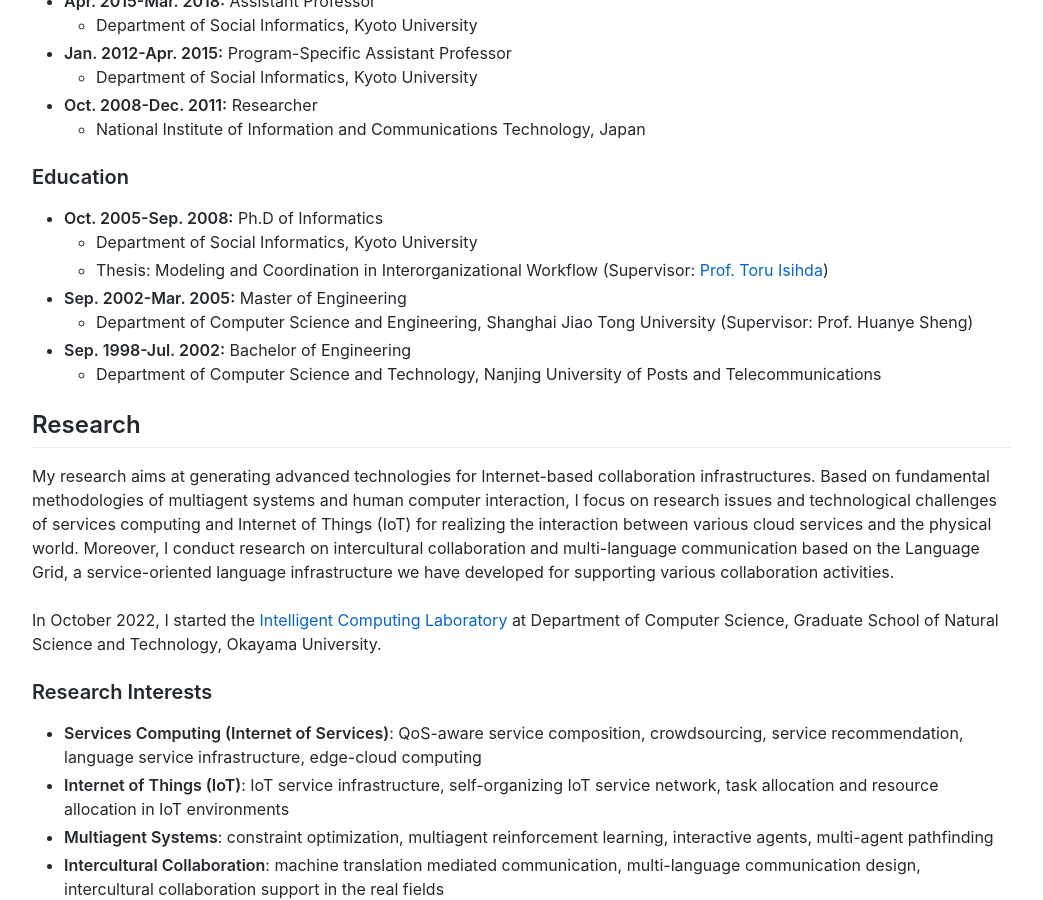
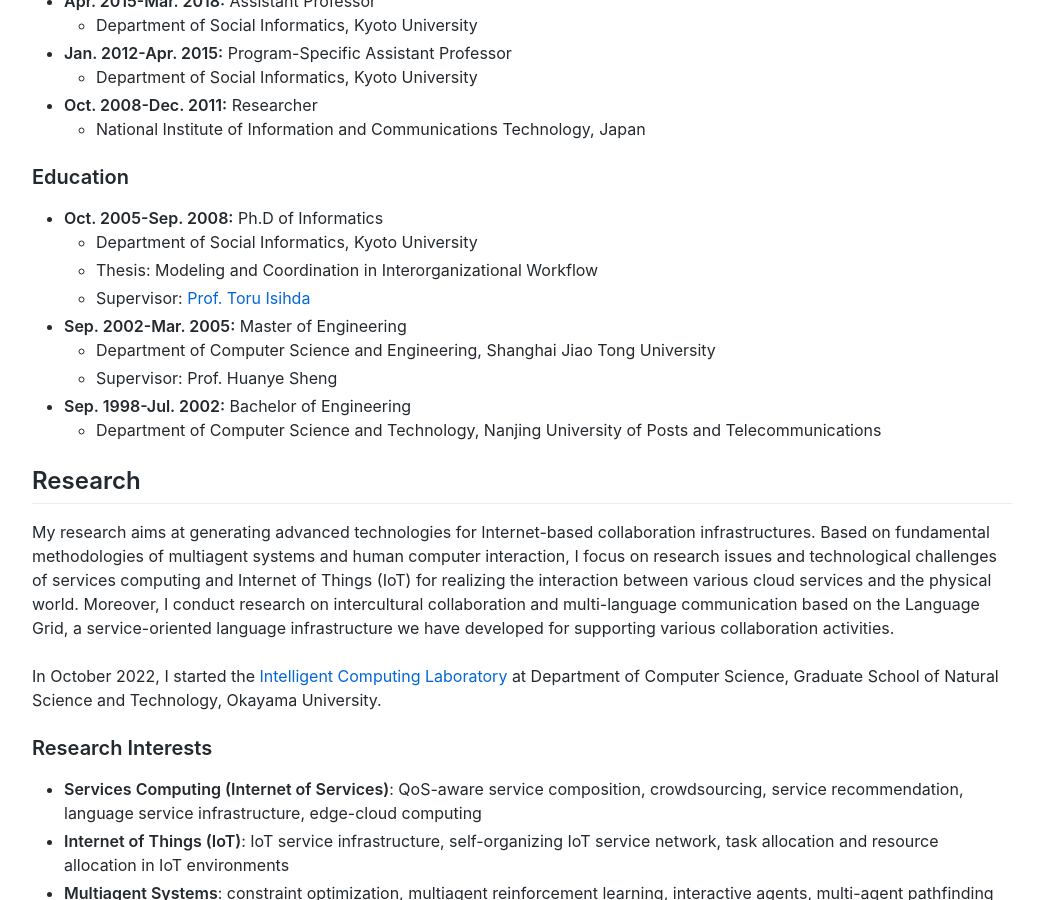
Before and after one commit to lindh/lindh.github.io, a Jekyll site: the page built from index.md, in a window 1280 px wide and 900 px high, scrolled down 665 px. Shown: the whole window, without its empty margins (118-1161 px from the left). Built offline with Jekyll 4.4.1, drawn with Linux system fonts in a browser that asks for light colours; comment, search, counter and statistics services are not loaded; part of the change alters nothing that is shown.

```diff
--- a/index.md
+++ b/index.md
@@ -41,9 +41,11 @@ layout: default
 ### Education
 - **Oct. 2005-Sep. 2008:** Ph.D of Informatics
   - Department of Social Informatics, Kyoto University
-  - Thesis: Modeling and Coordination in Interorganizational Workflow (Supervisor: [Prof. Toru Isihda](https://oldtextbook.com/toru-ishida/))
+  - Thesis: Modeling and Coordination in Interorganizational Workflow
+  - Supervisor: [Prof. Toru Isihda](https://oldtextbook.com/toru-ishida/)
 - **Sep. 2002-Mar. 2005:** Master of Engineering
-  - Department of Computer Science and Engineering, Shanghai Jiao Tong University (Supervisor: Prof. Huanye Sheng)
+  - Department of Computer Science and Engineering, Shanghai Jiao Tong University
+  - Supervisor: Prof. Huanye Sheng
 - **Sep. 1998-Jul. 2002:** Bachelor of Engineering
   - Department of Computer Science and Technology, Nanjing University of Posts and Telecommunications
 
```
